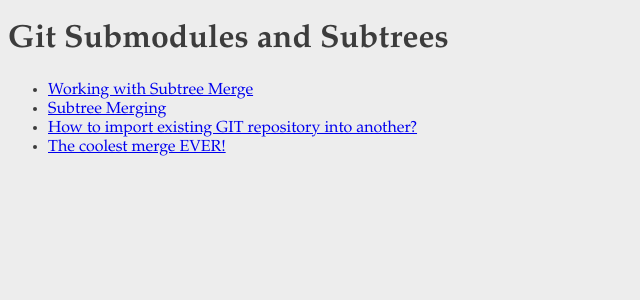
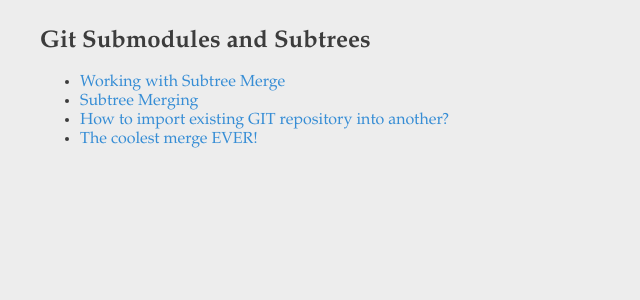
Before and after one commit to rymitch/rymitch.github.com, a Jekyll site: the page built from git-submodules-and-subtrees.md, in a window 1280 px wide. Shown: the top 300 px of the page, without its empty margins (0-640 px from the left). Built offline with Jekyll 4.4.1, drawn with Linux system fonts in a browser that asks for light colours.

Commit message:
Tweak layout.

```diff
--- a/_layouts/layout.html
+++ b/_layouts/layout.html
@@ -3,6 +3,8 @@
 <head>
   <meta charset="utf-8">
   <meta name="author" content="Ryan Mitchell" />
+  <meta name="viewport" content="width=device-width; initial-scale=1.0; maximum-scale=1.0; minimum-scale=1.0; user-scalable=0;" />
+  <meta name="apple-mobile-web-app-capable" content="yes" />
   <link rel="stylesheet" href="site.css" />
   <title>{{ page.title }}</title>
 </head>
--- a/site.css
+++ b/site.css
@@ -1,32 +1,29 @@
-/* Non-Retina */
-@media screen and (-webkit-max-device-pixel-ratio: 1) {
-}
-
-/* Retina */
-@media only screen and (-webkit-min-device-pixel-ratio: 1.5),
-only screen and (-o-min-device-pixel-ratio: 3/2),
-only screen and (min--moz-device-pixel-ratio: 1.5),
-only screen and (min-device-pixel-ratio: 1.5) {
-}
-
-/* iPhone Portrait */
-@media screen and (max-device-width: 480px) and (orientation:portrait) {
-}
-
-/* iPhone Landscape */
-@media screen and (max-device-width: 480px) and (orientation:landscape) {
-}
-
-/* iPad Portrait */
-@media screen and (min-device-width: 481px) and (orientation:portrait) {
-}
-
-/* iPad Landscape */
-@media screen and (min-device-width: 481px) and (orientation:landscape) {
-}
-
 body {
   color: #3c3c3c;
   background-color: #ededed;
   font-family: "Palatino Linotype", "Book Antiqua", "URW Palladio L", Palatino, serif;
+  padding: 4px 32px;
 }
+
+@media only screen and (min-device-width: 320px) and (max-device-width: 480px) {
+  body {
+    padding: 4px 4px;
+  }
+}
+
+h1 {
+  font-size: 24px;
+}
+
+h2 {
+  font-size: 20px;
+}
+
+a {
+  color: #368dd5;
+  text-decoration: none;
+}
+
+a:hover {
+  text-decoration: underline;
+}
```
Also changed, not shown: index.md (+1 -2 lines).
